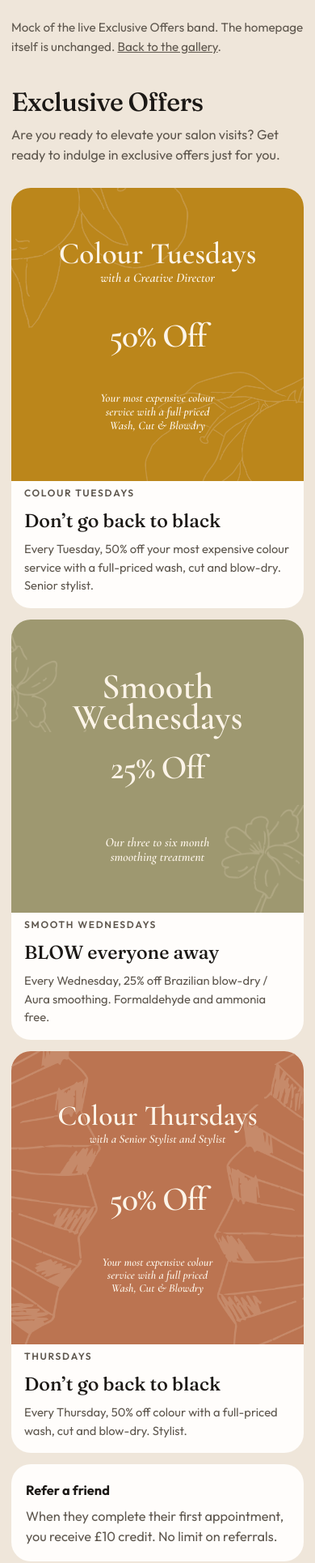
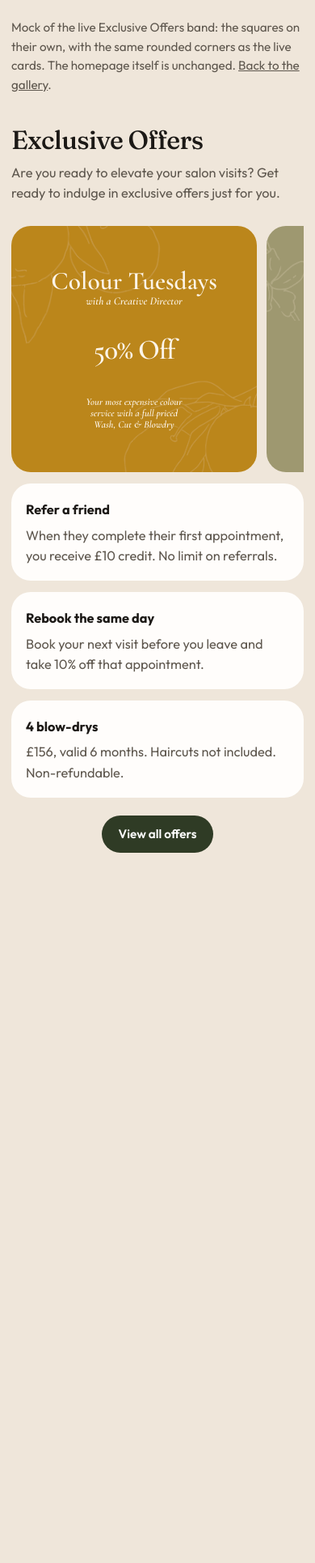
Before and after one commit to tigges/YUZU-LIVE, a PHP site: page /versions/live-offers.html in a window 390 px wide. Shown: the part 22-1952 px from the top of the page at 81% size. After the commit the page ends 1075 px from the top, so only its background shows below. Run offline with PHP 8.4, Linux system fonts and the light colour scheme.

Commit message:
Show the live offers mock as rounded squares, without the repeating caption.
The square already names the day, the discount, and the terms. Refer a friend, rebook, and the blow-dry bundle stay underneath.

Co-authored-by: tigges <tigges@users.noreply.github.com>

```diff
--- a/site/versions/index.html
+++ b/site/versions/index.html
@@ -51,7 +51,7 @@
     <p class="kicker">Live, the logo bar, and the rooms beside them</p>
     <h1>Homepage gallery</h1>
     <p>The live page and the forest logo bar stay. The other rooms take a different shape each time — a lookbook, a full-bleed photograph, a night page, a split screen, three younger rooms built around a new set of photographs, then a numbered index, a chapter book, and a results page.</p>
-    <p class="mock-note"><a href="live-offers.html">Live offers mock</a> shows the Exclusive Offers cards with the new squares. The live homepage is unchanged.</p>
+    <p class="mock-note"><a href="live-offers.html">Live offers mock</a> shows the Exclusive Offers band as the new squares, with rounded corners. The live homepage is unchanged.</p>
   </header>
   <main class="grid">
     <a class="tile" href="/">
--- a/site/versions/live-offers.css
+++ b/site/versions/live-offers.css
@@ -11,9 +11,44 @@ body.live-offers-mock {
   --serif: "Cormorant Garamond", Georgia, serif;
 }
 
-/* The live card link sets color: inherit, which would darken the square. */
-.round-offers a .promo {
+/* The square is the card. Live link rules would paint it white, stretch it,
+   and split the type into subgrid rows. */
+.live-offers-mock .round-offers {
+  align-items: start;
+}
+.live-offers-mock .round-offers li {
+  display: block;
+  grid-template-rows: none;
+  grid-row: auto;
+  height: auto;
+}
+.live-offers-mock .round-offers a.promo {
+  display: flex;
+  grid-template-rows: none;
+  grid-row: auto;
+  height: auto;
+  border-radius: 24px;
   color: #fcf4e8;
+  background: var(--ground);
+}
+
+@media (max-width: 700px) {
+  .live-offers-mock .round-offers {
+    display: flex;
+    flex-wrap: nowrap;
+    gap: 12px;
+    overflow-x: auto;
+    overscroll-behavior-x: contain;
+    scroll-snap-type: x mandatory;
+    scrollbar-width: none;
+  }
+  .live-offers-mock .round-offers::-webkit-scrollbar { display: none; }
+  .live-offers-mock .round-offers > li {
+    flex: 0 0 84%;
+    width: 84%;
+    min-width: 0;
+    scroll-snap-align: start;
+  }
 }
 
 .live-offers-note {
--- a/site/versions/live-offers.html
+++ b/site/versions/live-offers.html
@@ -11,12 +11,12 @@
   <link rel="stylesheet" href="fonts/fonts.css" />
   <link rel="stylesheet" href="../css/site.css?v=14" />
   <link rel="stylesheet" href="promo.css?v=4" />
-  <link rel="stylesheet" href="live-offers.css?v=1" />
+  <link rel="stylesheet" href="live-offers.css?v=2" />
   <meta name="robots" content="noindex" />
 </head>
 <body class="live-offers-mock">
   <nav class="version-bar" aria-label="Design versions"><a href="/">Live</a><a href="/versions/">Gallery</a><a href="/versions/logobar.html">Logo bar</a><a href="/versions/lookbook.html">Lookbook</a><a href="/versions/atelier.html">Atelier</a><a href="/versions/night.html">Night</a><a href="/versions/split.html">Split</a><a href="/versions/gloss.html">Gloss</a><a href="/versions/studio.html">Studio</a><a href="/versions/pulse.html">Pulse</a><a href="/versions/indexband.html">Index</a><a href="/versions/chapter.html">Chapter</a><a href="/versions/results.html">Results</a></nav>
-  <p class="live-offers-note">Mock of the live Exclusive Offers band. The homepage itself is unchanged. <a href="/versions/">Back to the gallery</a>.</p>
+  <p class="live-offers-note">Mock of the live Exclusive Offers band: the squares on their own, with the same rounded corners as the live cards. The homepage itself is unchanged. <a href="/versions/">Back to the gallery</a>.</p>
   <section class="round-section round-offers-band" id="offers">
     <div class="wrap">
       <div class="section-head">
@@ -25,54 +25,39 @@
       </div>
       <ul class="round-offers">
         <li>
-          <a href="../offers.html#tuesdays">
-            <span class="promo tue" aria-hidden="true">
-              <span class="draw fruit-a"></span>
-              <span class="draw fruit-b"></span>
+          <a class="promo tue" href="../offers.html#tuesdays">
+            <span class="draw fruit-a" aria-hidden="true"></span>
+            <span class="draw fruit-b" aria-hidden="true"></span>
             <span class="promo-copy">
               <span class="promo-lead"><span class="promo-title">Colour Tuesdays</span>
               <span class="promo-sub">with a Creative Director</span></span>
               <span class="promo-off">50% Off</span>
               <span class="promo-fine">Your most expensive colour<br />service with a full priced<br />Wash, Cut &amp; Blowdry</span>
             </span>
-            </span>
-            <span class="kicker">Colour Tuesdays</span>
-            <strong>Don’t go back to black</strong>
-            <em>Every Tuesday, 50% off your most expensive colour service with a full-priced wash, cut and blow-dry. Senior stylist.</em>
           </a>
         </li>
         <li>
-          <a href="../offers.html#wednesdays">
-            <span class="promo wed" aria-hidden="true">
-              <span class="draw bloom bloom-a"></span>
-              <span class="draw bloom bloom-b"></span>
+          <a class="promo wed" href="../offers.html#wednesdays">
+            <span class="draw bloom bloom-a" aria-hidden="true"></span>
+            <span class="draw bloom bloom-b" aria-hidden="true"></span>
             <span class="promo-copy">
               <span class="promo-lead"><span class="promo-title">Smooth</span>
               <span class="promo-title">Wednesdays</span></span>
               <span class="promo-off">25% Off</span>
               <span class="promo-fine">Our three to six month<br />smoothing treatment</span>
             </span>
-            </span>
-            <span class="kicker">Smooth Wednesdays</span>
-            <strong>BLOW everyone away</strong>
-            <em>Every Wednesday, 25% off Brazilian blow-dry / Aura smoothing. Formaldehyde and ammonia free.</em>
           </a>
         </li>
         <li>
-          <a href="../offers.html#thursdays">
-            <span class="promo thu" aria-hidden="true">
-              <span class="draw fan fan-a"></span>
-              <span class="draw fan fan-b"></span>
+          <a class="promo thu" href="../offers.html#thursdays">
+            <span class="draw fan fan-a" aria-hidden="true"></span>
+            <span class="draw fan fan-b" aria-hidden="true"></span>
             <span class="promo-copy">
               <span class="promo-lead"><span class="promo-title">Colour Thursdays</span>
               <span class="promo-sub">with a Senior Stylist and Stylist</span></span>
               <span class="promo-off">50% Off</span>
               <span class="promo-fine">Your most expensive colour<br />service with a full priced<br />Wash, Cut &amp; Blowdry</span>
             </span>
-            </span>
-            <span class="kicker">Thursdays</span>
-            <strong>Don’t go back to black</strong>
-            <em>Every Thursday, 50% off colour with a full-priced wash, cut and blow-dry. Stylist.</em>
           </a>
         </li>
       </ul>
```
Lines whose indentation alone changed are shown as unchanged.
